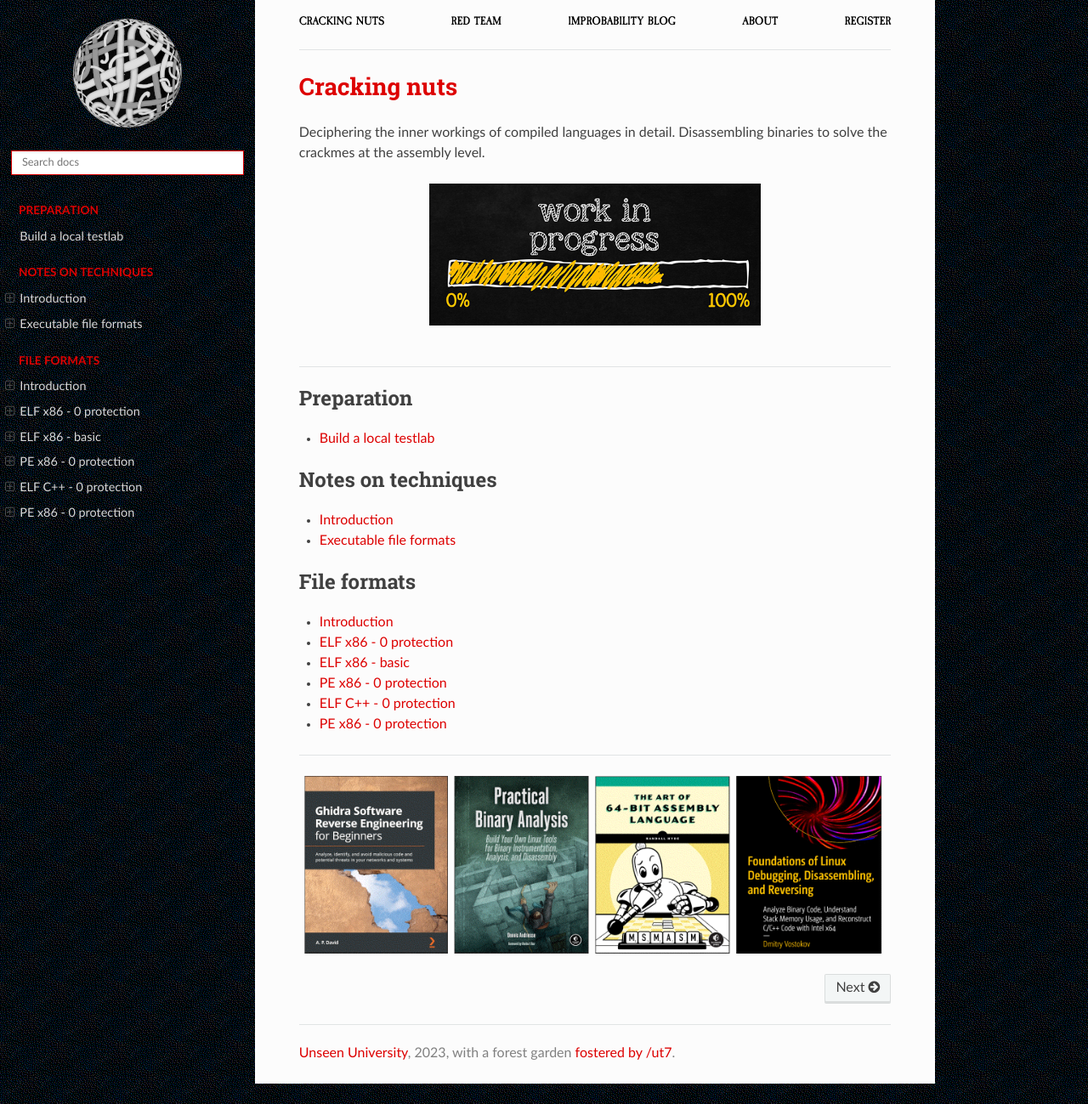
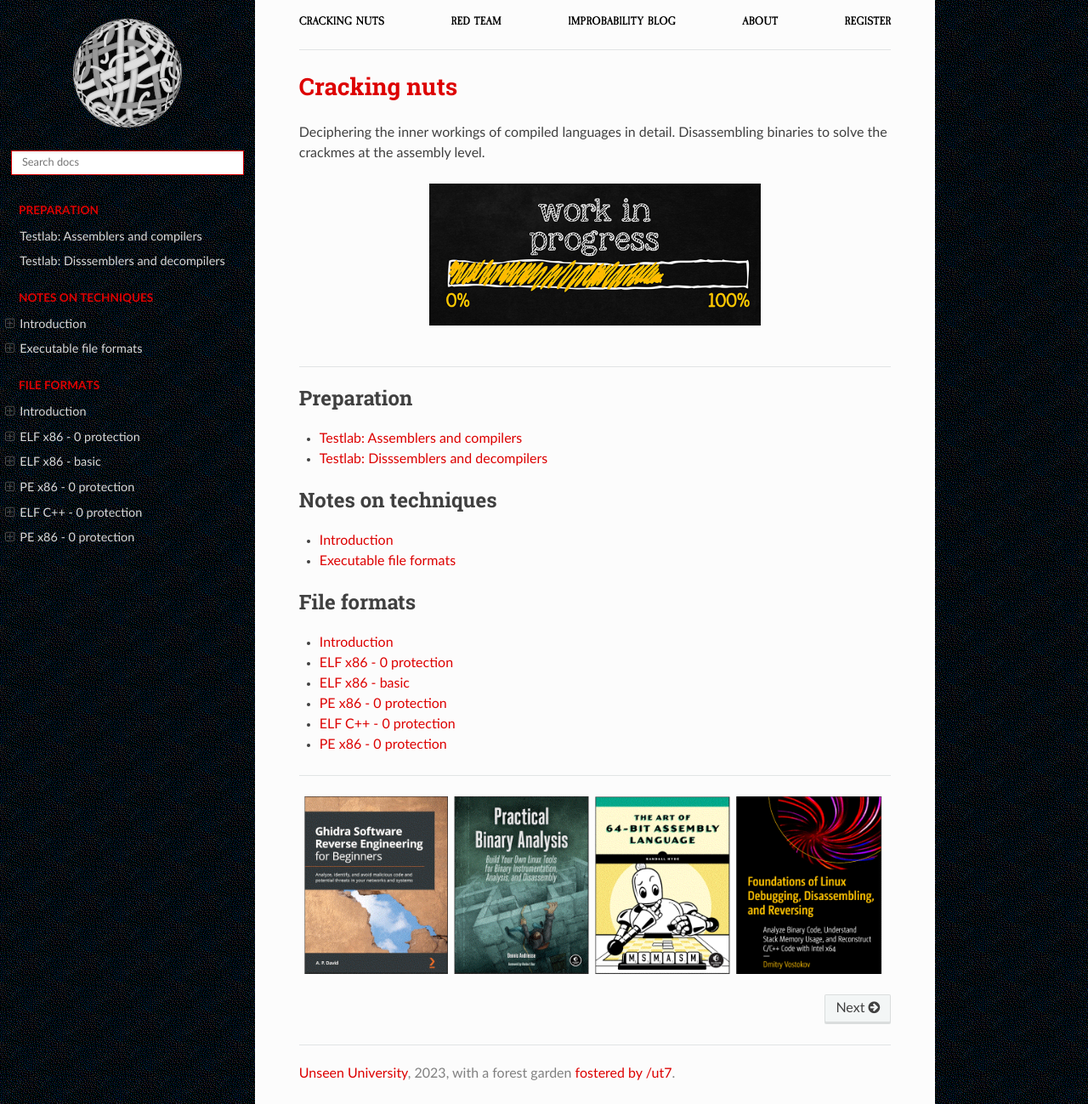
Before and after one commit to tymyrddin/red-reverse, a Sphinx documentation site: the page built from source/index.rst, in a window 1280 px wide and 1299 px high. Shown: the whole window at 85% size. Built offline with Sphinx 7.4.7 and the Read the Docs theme 2.0.0, drawn with Linux system fonts in a browser that asks for light colours.

Commit message:
Links to testlab

```diff
--- a/source/index.rst
+++ b/source/index.rst
@@ -13,7 +13,8 @@ Deciphering the inner workings of compiled languages in detail. Disassembling bi
    :includehidden:
    :caption: Preparation
 
-   Build a local testlab <https://red.tymyrddin.dev/projects/testlab/en/latest/docs/reverse/README.html>
+   Testlab: Assemblers and compilers <https://red.tymyrddin.dev/projects/testlab/en/latest/docs/dev/README.html>
+   Testlab: Disssemblers and decompilers <https://red.tymyrddin.dev/projects/testlab/en/latest/docs/dis/README.html>
 
 .. toctree::
    :glob:
```
